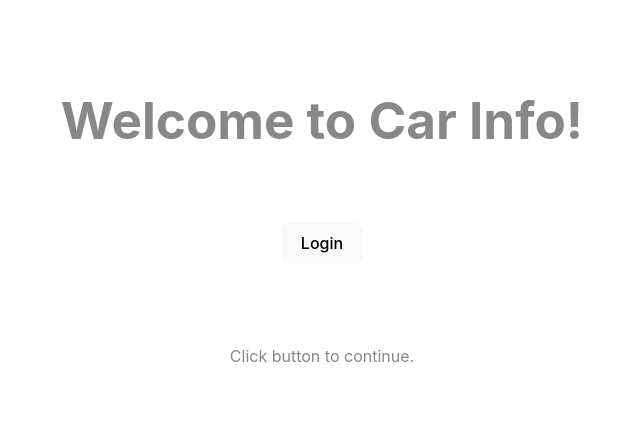
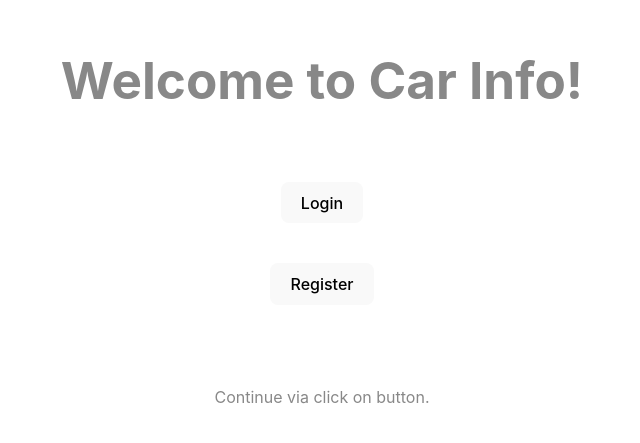
Before and after one commit to romandebruyne/car-info-spring-react-project, a React (Vite) app in the folder frontend/car-info-spring-react-practice-frontend/: page / in a window 1280 px wide. Shown: the part 179-622 px from the top of the page, without its empty margins (318-958 px from the left). Built offline with nearby package versions, Linux system fonts and the light colour scheme.

Commit message:
commit implemented option for user to register.
registration successful, but shows blank page in browser after process
is completed.

```diff
--- a/frontend/car-info-spring-react-practice-frontend/src/App.tsx
+++ b/frontend/car-info-spring-react-practice-frontend/src/App.tsx
@@ -6,10 +6,12 @@ import { StartPage } from './StartPage';
 import { LoginPage } from './LoginPage';
 import { UserPage } from './UserPage';
 import { AdminPage } from './AdminPage';
+import { CreatePersonPage } from './CreatePersonPage';
 
 function App() {
   const [startPageIsOpen, setStartPageIsOpen] = useState(true);
   const [loginPageIsOpen, setLoginPageIsOpen] = useState(false);
+  const [registrationPageIsOpen, setRegistrationPageIsOpen] = useState(false);
   const [credentials, setCredentials] = useState<null | Credentials>(null)
   const [wrongCredentialsWarningIsOpen, setWrongCredentialsWarningIsOpen] = useState(false);
   const [accountIsDeactivatedWarningIsOpen, setAccountIsDeactivatedWarningIsOpen] = useState(false);
@@ -19,6 +21,12 @@ function App() {
   function handleClickOnLogin() {
     setStartPageIsOpen(false);
     setLoginPageIsOpen(true);
+  }
+
+  function handleClickOnRegister() {
+    setCredentials({ email: 'userwantstoregister@norealmail.none', password: 'zoA1' })
+    setStartPageIsOpen(false);
+    setRegistrationPageIsOpen(true);
   }
 
   function handleLogin(creds: Credentials, role: string) {
@@ -39,6 +47,15 @@ function App() {
     }
   }
 
+  function handleRegistration() {
+    showSuccessfulRegistrationInformation;
+    setRegistrationPageIsOpen(false);
+  }
+
+  function handleClickOnContinueToUserPage() {
+    setUserPageIsOpen(true);
+  }
+
   function showUnauthorizedLoginWarning() {
     return (
       <div>
@@ -53,6 +70,15 @@ function App() {
       <div>
         <p>Account is deactivated, please contact the administrator!</p>
         <button onClick={ backFromUnauthorizedLogin }>Back to login</button>
+      </div>
+    )
+  }
+
+  function showSuccessfulRegistrationInformation() {
+    return (
+      <div>
+        <p>Registration was successful!</p>
+        <button onClick={ handleClickOnContinueToUserPage }>Continue</button>
       </div>
     )
   }
@@ -72,6 +98,11 @@ function App() {
     setStartPageIsOpen(true);
   }
 
+  function backFromRegistration() {
+    setRegistrationPageIsOpen(false);
+    setStartPageIsOpen(true);
+  }
+
   function backFromUserPage() {
     setUserPageIsOpen(false);
     setLoginPageIsOpen(true);
@@ -84,15 +115,19 @@ function App() {
 
   return(
     <>
-      { /* Start Page */}
-      { startPageIsOpen ? <StartPage onLogin={ handleClickOnLogin } /> : null }
+      { /* Start Page */ }
+      { startPageIsOpen ? <StartPage onLogin={ handleClickOnLogin } onRegister={ handleClickOnRegister } /> : null }
 
-      { /* Login Page */}
+      { /* Login Page */ }
       { loginPageIsOpen ? <LoginPage onSubmit={ handleLogin } onBack={ backFromLogin } /> : null }
       { wrongCredentialsWarningIsOpen ? showUnauthorizedLoginWarning() : null }
       { accountIsDeactivatedWarningIsOpen ? showAccountIsDeactivatedWarning() : null }
 
-      { /* User or Admin Page */}
+      { /* Registration Page */ }
+      { registrationPageIsOpen && credentials !== null? <CreatePersonPage creds={ credentials }
+        onCreation={ handleRegistration } onBack={ backFromRegistration } /> : null }
+
+      { /* User or Admin Page */ }
       { userPageIsOpen && credentials !== null ? <UserPage creds={ credentials } onBack={ backFromUserPage } /> : null }
       { adminPageIsOpen && credentials !== null ? <AdminPage creds={ credentials } onBack={ backFromAdminPage } /> : null }
     </>
--- a/frontend/car-info-spring-react-practice-frontend/src/StartPage.tsx
+++ b/frontend/car-info-spring-react-practice-frontend/src/StartPage.tsx
@@ -1,6 +1,6 @@
 import './App.css'
 
-type Props = { onLogin: () => void };
+type Props = { onLogin: () => void; onRegister: () => void };
 
 export function StartPage(props: Props) {
     return (
@@ -10,9 +10,12 @@ export function StartPage(props: Props) {
                 <button onClick={ props.onLogin }>
                     Login
                 </button><br /><br />
+                <button onClick={ props.onRegister }>
+                    Register
+                </button><br /><br />
             </div>
             <p className="press">
-                Click button to continue.
+                Continue via click on button.
             </p>
         </>
     )
```
Also changed, not shown: 1 other file (tests, documents, lock files or other folders).
